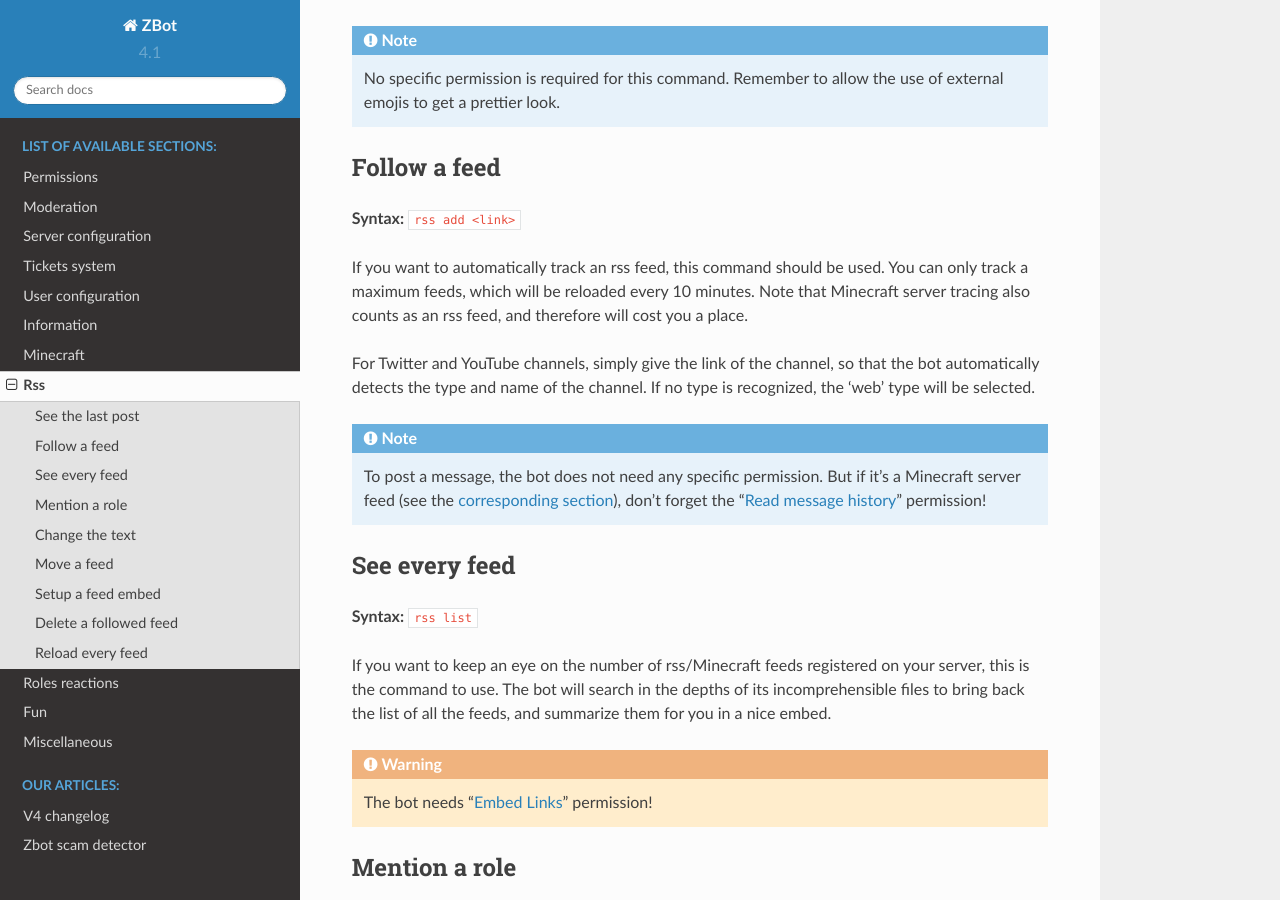
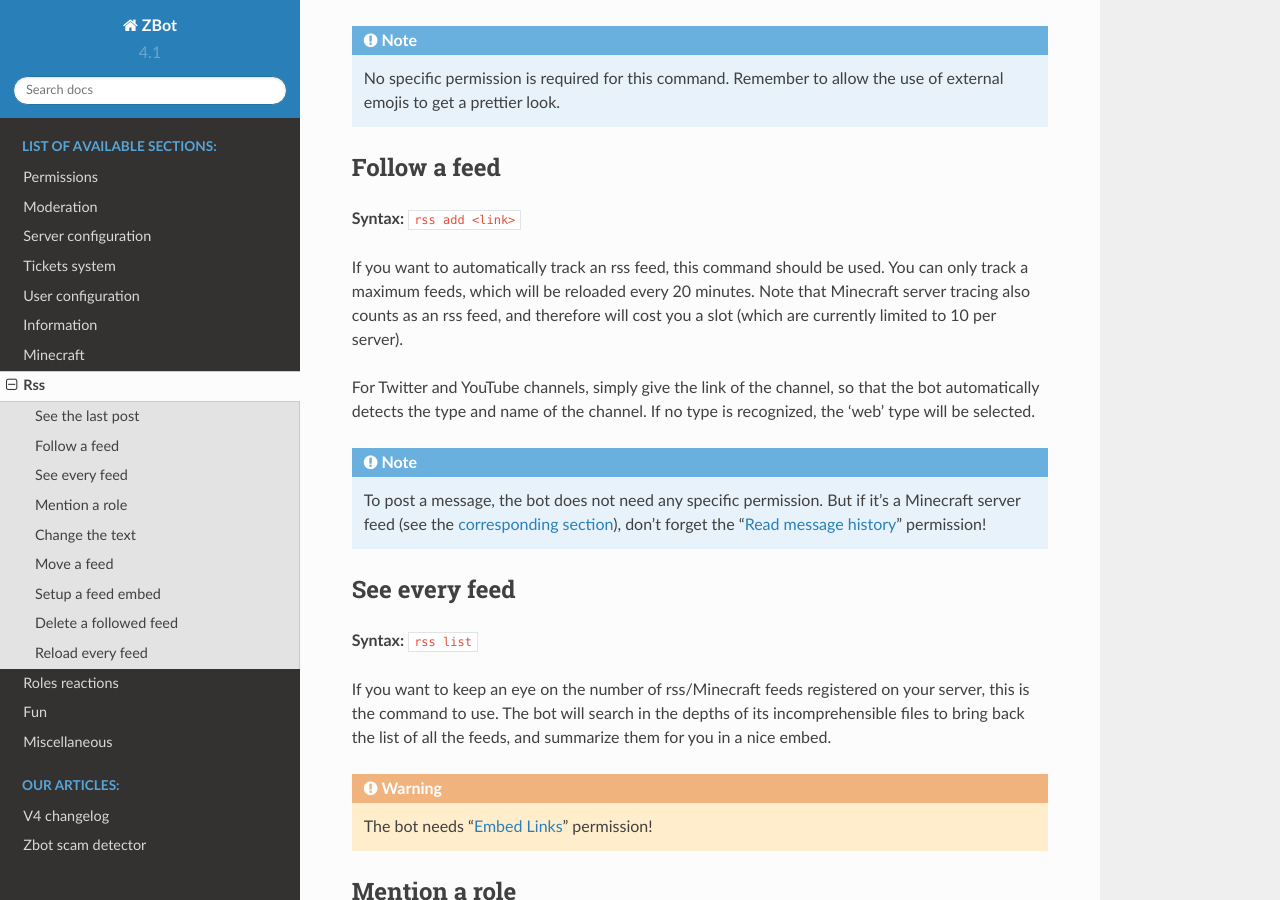
Before and after one commit to Axobot-org/Axobot, a Sphinx documentation site: the page built from docs/rss.rst, in a window 1280 px wide and 900 px high, scrolled down 744 px. Built offline with Sphinx 7.4.7 and the Read the Docs theme 2.0.0, drawn with Linux system fonts in a browser that asks for light colours.

Commit message:
fix(doc): rss add documentation

```diff
--- a/docs/rss.rst
+++ b/docs/rss.rst
@@ -27,7 +27,7 @@
 
 **Syntax:** :code:`rss add <link>`
 
-If you want to automatically track an rss feed, this command should be used. You can only track a maximum feeds, which will be reloaded every 10 minutes. Note that Minecraft server tracing also counts as an rss feed, and therefore will cost you a place.
+If you want to automatically track an rss feed, this command should be used. You can only track a maximum feeds, which will be reloaded every 20 minutes. Note that Minecraft server tracing also counts as an rss feed, and therefore will cost you a slot (which are currently limited to 10 per server).
 
 For Twitter and YouTube channels, simply give the link of the channel, so that the bot automatically detects the type and name of the channel. If no type is recognized, the 'web' type will be selected.
 
```
